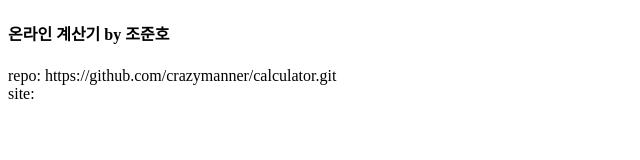
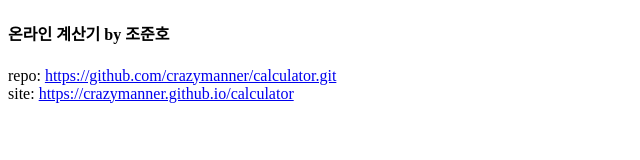
Before and after one commit to crazymanner/calculator, a plain HTML site: page index.html in a window 1280 px wide. Shown: the whole page, without its empty margins (0-640 px from the left). Drawn offline with Linux system fonts and the light colour scheme.

Commit message:
주소 추가

```diff
--- a/index.html
+++ b/index.html
@@ -11,8 +11,8 @@
     <div class="header">
         <h4>온라인 계산기 by 조준호</h4>
         <p>
-            repo: https://github.com/crazymanner/calculator.git<br>
-            site:
+            repo: <a href="https://github.com/crazymanner/calculator.git" target="_blank">https://github.com/crazymanner/calculator.git</a><br>
+            site: <a href="https://crazymanner.github.io/calculator" target="_blank">https://crazymanner.github.io/calculator</a>
         </p>
     </div>
     <div class="main">
```
